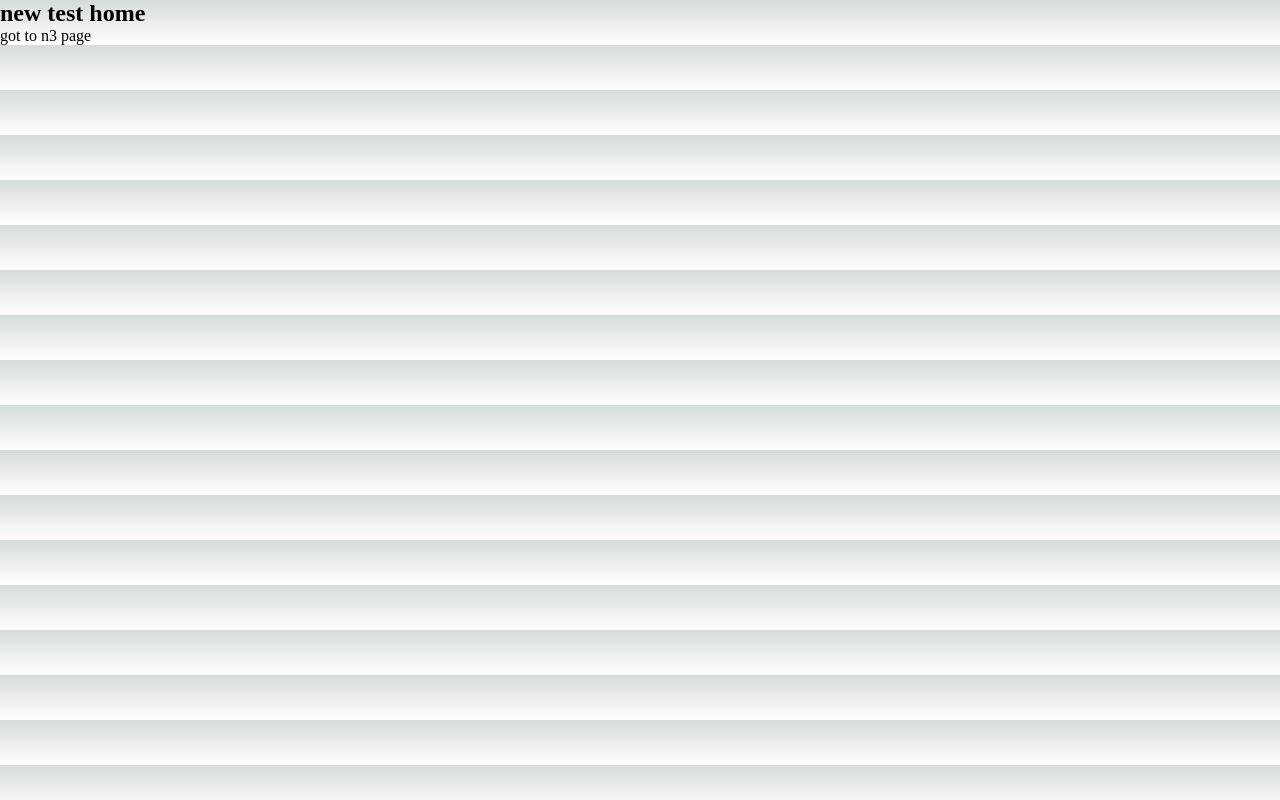
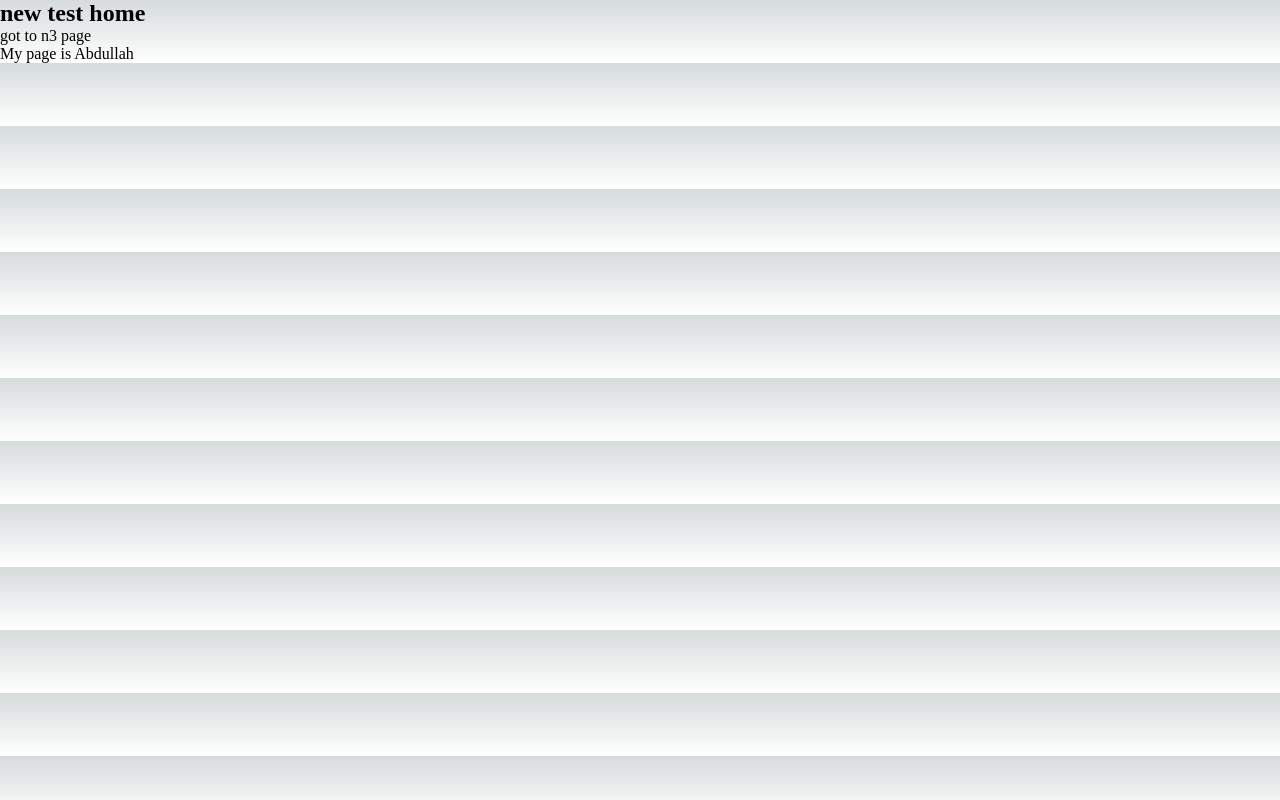
Before and after one commit to eashishir/Creative-Project-Manager, a Next.js app: page /new1 in a window 1280 px wide. Built offline with nearby package versions, Linux system fonts and the light colour scheme.

Commit message:
my commit abdullah

```diff
--- a/pages/Blogs/index.js
+++ b/pages/Blogs/index.js
@@ -3,6 +3,7 @@ const index = () => {
     return (
         <div>
             <h1>hello every body</h1>
+            <p>This my page abdullah</p>
         </div>
     );
 };
--- a/pages/new1/index.js
+++ b/pages/new1/index.js
@@ -11,7 +11,9 @@ const Home = () => {
             <h2>new test home</h2>
             <Link href={'/new1/new2/new3/n3'}>
                 got to n3 page
+
             </Link>
+            <p>My page is Abdullah</p>
         </div>
     );
 };
```
